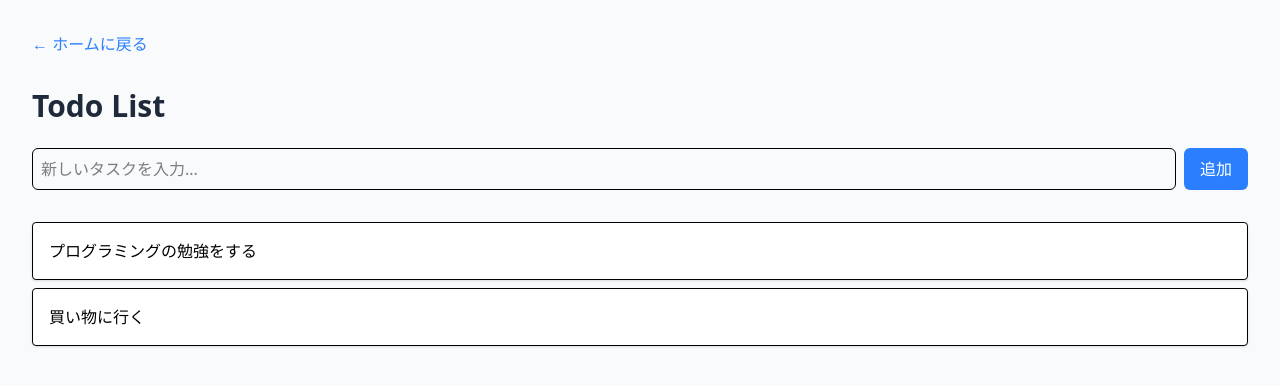
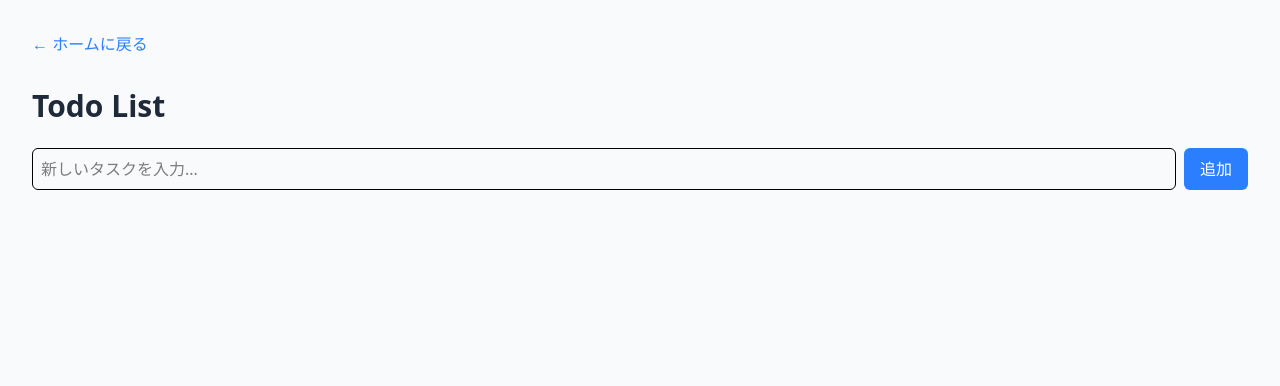
Before and after one commit to Reossann/my-universe, a Next.js app: page /todo in a window 1280 px wide. Shown: the top 386 px of the page. Built offline with nearby package versions, Linux system fonts and the light colour scheme.

Commit message:
feat:Todoリスト => 追加機能を実装

```diff
--- a/app/todo/page.tsx
+++ b/app/todo/page.tsx
@@ -1,7 +1,27 @@
+'use client';
+
 // app/todo/page.tsx
 import Link from 'next/link'; // 忘れずに！
+import { useState } from 'react';
+type Todoitem = {
+    id: number;
+    text:string;
+}
+
 
 export default function TodoPage() {
+
+    const [input, setInput] = useState<string>("")
+    const [list, setList] = useState<Todoitem[]>([])
+
+    const handleAdd = () => {
+        const new_list = structuredClone(list);
+        const add_elements = {text:input, id: Date.now()};
+        new_list.push(add_elements);
+        setList(new_list)
+        setInput("")
+
+    }
   return (
     // min-h-screen: 画面の高さいっぱい, p-8: 余白
     <main className="min-h-screen p-8 bg-gray-50">
@@ -17,21 +37,22 @@ export default function TodoPage() {
       <div className="flex gap-2 mb-8">
         <input
           type="text"
-          placeholder="新しいタスクを入力..."
+          placeholder='新しいタスクを入力...'
+          value={input}
+          onChange={(e) => setInput(e.target.value)}
           className="border p-2 rounded-md flex-1 text-black"
         />
-        <button className="bg-blue-500 text-white px-4 py-2 rounded-md hover:bg-blue-600">
+        <button className="bg-blue-500 text-white px-4 py-2 rounded-md hover:bg-blue-600" onClick={handleAdd}>
           追加
         </button>
       </div>
 
       <div className="space-y-2">
-        <div className="bg-white p-4 rounded shadow border text-black">
-          プログラミングの勉強をする
-        </div>
-        <div className="bg-white p-4 rounded shadow border text-black">
-          買い物に行く
-        </div>
+        {list.map((list_element) => (
+            <div key={list_element.id} className='bg-yellow-300 text-black px-4 py-2 rounded-md hover:bg-red-500'>
+                <h1>{list_element.text}</h1>
+            </div>
+        ))}
       </div>
 
     </main>
```
